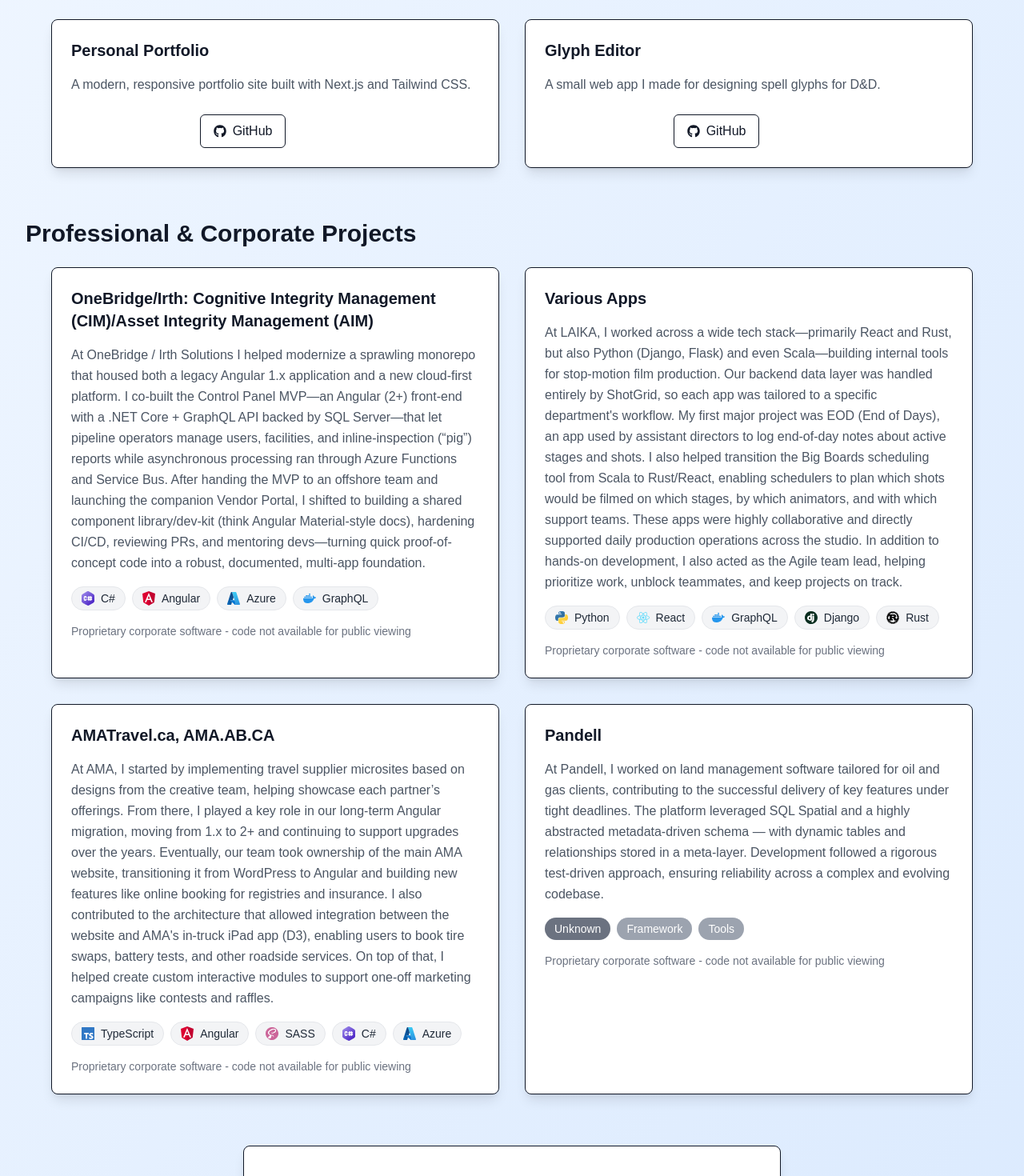
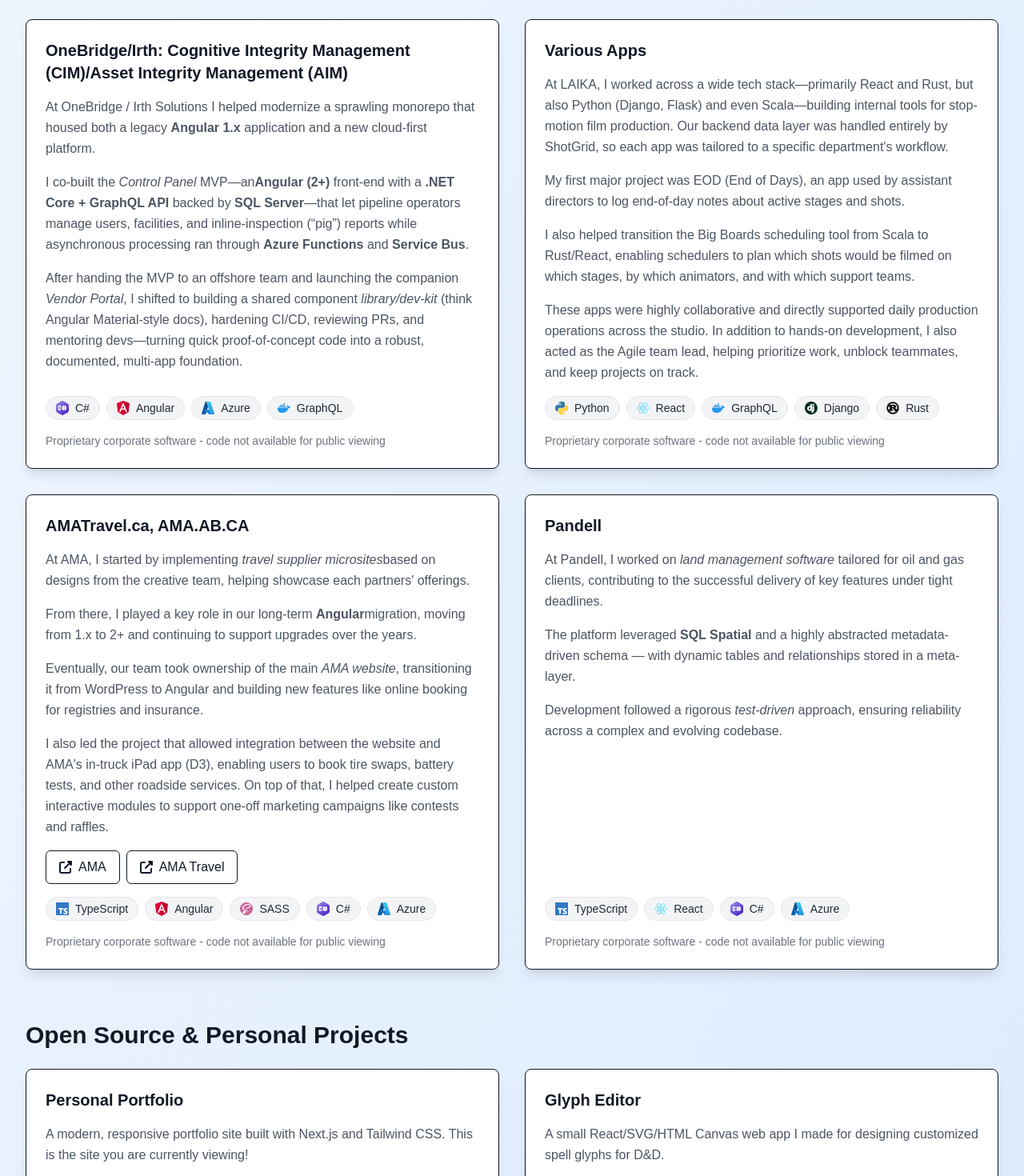
Before and after one commit to JackSchaible/Profile, a Next.js app in the folder App/: page /projects in a window 1280 px wide. Shown: the part 220-1690 px from the top of the page at 80% size. Built offline with nearby package versions, Linux system fonts and the light colour scheme.

Commit message:
Finish projects page

```diff
--- /dev/null
+++ b/App/app/content/professionalProjects.ts
@@ -0,0 +1,60 @@
+import { TechKey } from "./techData";
+
+export interface ProfessionalProject {
+  title: string;
+  description: string;
+  tech: TechKey[];
+  ctas: {
+    name: string;
+    url: string;
+  }[];
+}
+
+const professionalProjects: ProfessionalProject[] = [
+  {
+    title:
+      "OneBridge/Irth: Cognitive Integrity Management (CIM)/Asset Integrity Management (AIM)",
+    description:
+      'At OneBridge / Irth Solutions I helped modernize a sprawling monorepo that housed both a legacy Angular 1.x application and a new cloud-first platform. I co-built the Control Panel MVP—an Angular (2+) front-end with a .NET Core + GraphQL API backed by SQL Server—that let pipeline operators manage users, facilities, and inline-inspection ("pig") reports while asynchronous processing ran through Azure Functions and Service Bus. After handing the MVP to an offshore team and launching the companion Vendor Portal, I shifted to building a shared component library/dev-kit (think Angular Material-style docs), hardening CI/CD, reviewing PRs, and mentoring devs—turning quick proof-of-concept code into a robust, documented, multi-app foundation.',
+    tech: [TechKey.CSHARP, TechKey.ANGULAR, TechKey.AZURE, TechKey.GRAPHQL],
+    ctas: [],
+  },
+  {
+    title: "LAIKA: Various Production Apps",
+    description:
+      "At LAIKA, I worked across a wide tech stack—primarily React and Rust, but also Python (Django, Flask) and even Scala—building internal tools for stop-motion film production. Our backend data layer was handled entirely by ShotGrid, so each app was tailored to a specific department's workflow. My first major project was EOD (End of Days), an app used by assistant directors to log end-of-day notes about active stages and shots. I also helped transition the Big Boards scheduling tool from Scala to Rust/React, enabling schedulers to plan which shots would be filmed on which stages, by which animators, and with which support teams. These apps were highly collaborative and directly supported daily production operations across the studio. In addition to hands-on development, I also acted as the Agile team lead, helping prioritize work, unblock teammates, and keep projects on track.",
+    tech: [
+      TechKey.PYTHON,
+      TechKey.REACT,
+      TechKey.GRAPHQL,
+      TechKey.DJANGO,
+      TechKey.RUST,
+    ],
+    ctas: [],
+  },
+  {
+    title: "AMATravel.ca, AMA.AB.CA",
+    description:
+      "At AMA, I started by implementing travel supplier microsites based on designs from the creative team, helping showcase each partners' offerings. From there, I played a key role in our long-term Angular migration, moving from 1.x to 2+ and continuing to support upgrades over the years. Eventually, our team took ownership of the main AMA website, transitioning it from WordPress to Angular and building new features like online booking for registries and insurance. I also contributed to the architecture that allowed integration between the website and AMA's in-truck iPad app (D3), enabling users to book tire swaps, battery tests, and other roadside services. On top of that, I helped create custom interactive modules to support one-off marketing campaigns like contests and raffles.",
+    tech: [
+      TechKey.TYPESCRIPT,
+      TechKey.ANGULAR,
+      TechKey.SASS,
+      TechKey.CSHARP,
+      TechKey.AZURE,
+    ],
+    ctas: [
+      { name: "AMA", url: "https://ama.ab.ca" },
+      { name: "AMA Travel", url: "https://www.amatravel.ca" },
+    ],
+  },
+  {
+    title: "Pandell: Land Management Software",
+    description:
+      "At Pandell, I worked on land management software tailored for oil and gas clients, contributing to the successful delivery of key features under tight deadlines. The platform leveraged SQL Spatial and a highly abstracted metadata-driven schema — with dynamic tables and relationships stored in a meta-layer. Development followed a rigorous test-driven approach, ensuring reliability across a complex and evolving codebase.",
+    tech: [TechKey.TYPESCRIPT, TechKey.REACT, TechKey.CSHARP, TechKey.AZURE],
+    ctas: [],
+  },
+];
+
+export default professionalProjects;
--- a/App/app/content/projects.ts
+++ b/App/app/content/projects.ts
@@ -2,15 +2,23 @@
   {
     title: "Personal Portfolio",
     description:
-      "A modern, responsive portfolio site built with Next.js and Tailwind CSS.",
+      "A modern, responsive portfolio site built with Next.js and Tailwind CSS. This is the site you are currently viewing!",
     githubLink: "https://github.com/JackSchaible/Profile",
-    webLink: "https://www.jackschaible.ca",
+    webLink: null,
   },
   {
     title: "Glyph Editor",
-    description: "A small web app I made for designing spell glyphs for D&D.",
+    description:
+      "A small React/SVG/HTML Canvas web app I made for designing customized spell glyphs for D&D.",
     githubLink: "https://github.com/JackSchaible/glyph-editor",
     webLink: "https://glyphs.jackschaible.ca",
   },
+  {
+    title: "Saturn Recipe Editor",
+    description:
+      'This is a React + Electron app for editing and managing game-related data for my "Saturn" game project, featuring automatic file system synchronization and a supply chain SVG visualization tool.',
+    githubLink: "https://github.com/JackSchaible/recipe-editor",
+    webLink: null,
+  },
 ];
 export default projects;
--- a/App/app/projects/page.tsx
+++ b/App/app/projects/page.tsx
@@ -21,11 +21,232 @@
             My Projects
           </h1>
 
+          {/* Professional/Corporate Projects Section */}
+          <h2 className="text-2xl md:text-3xl font-bold mb-6 text-primary">
+            Professional & Corporate Projects
+          </h2>
+          <div className="grid gap-8 md:grid-cols-1 lg:grid-cols-2 max-w-7xl mx-auto mb-16">
+            {/* OneBridge */}
+            <div className="bg-card rounded-lg shadow-lg p-6 border border-card-border flex flex-col justify-between">
+              <div>
+                <h3 className="text-xl font-semibold mb-4 text-primary">
+                  OneBridge/Irth: Cognitive Integrity Management (CIM)/Asset
+                  Integrity Management (AIM)
+                </h3>
+                <p className="text-secondary mb-4 leading-relaxed">
+                  At OneBridge / Irth Solutions I helped modernize a sprawling
+                  monorepo that housed both a legacy{" "}
+                  <span className="font-bold">Angular 1.x</span> application and
+                  a new cloud-first platform.
+                </p>
+
+                <p className="text-secondary mb-4 leading-relaxed">
+                  I co-built the <span className="italic">Control Panel</span>{" "}
+                  MVP—an
+                  <span className="font-bold">Angular (2+)</span> front-end with
+                  a <span className="font-bold">.NET Core + GraphQL API</span>{" "}
+                  backed by <span className="font-bold">SQL Server</span>—that
+                  let pipeline operators manage users, facilities, and
+                  inline-inspection (“pig”) reports while asynchronous
+                  processing ran through{" "}
+                  <span className="font-bold">Azure Functions</span> and{" "}
+                  <span className="font-bold">Service Bus</span>.
+                </p>
+                <p className="text-secondary mb-4 leading-relaxed">
+                  After handing the MVP to an offshore team and launching the
+                  companion <span className="italic">Vendor Portal</span>, I
+                  shifted to building a shared component{" "}
+                  <span className="italic">library/dev-kit</span> (think Angular
+                  Material-style docs), hardening CI/CD, reviewing PRs, and
+                  mentoring devs—turning quick proof-of-concept code into a
+                  robust, documented, multi-app foundation.
+                </p>
+              </div>
+
+              <div>
+                <div className="flex flex-wrap gap-2 mb-4">
+                  <TechPill tech={TechKey.CSHARP} />
+                  <TechPill tech={TechKey.ANGULAR} />
+                  <TechPill tech={TechKey.AZURE} />
+                  <TechPill tech={TechKey.GRAPHQL} />
+                </div>
+                <p className="text-sm text-muted">
+                  Proprietary corporate software - code not available for public
+                  viewing
+                </p>
+              </div>
+            </div>
+
+            {/* LAIKA */}
+            <div className="bg-card rounded-lg shadow-lg p-6 border border-card-border flex flex-col justify-between">
+              <div>
+                <h3 className="text-xl font-semibold mb-4 text-primary">
+                  Various Apps
+                </h3>
+                <p className="text-secondary mb-4 leading-relaxed">
+                  At LAIKA, I worked across a wide tech stack—primarily React
+                  and Rust, but also Python (Django, Flask) and even
+                  Scala—building internal tools for stop-motion film production.
+                  Our backend data layer was handled entirely by ShotGrid, so
+                  each app was tailored to a specific department's workflow.
+                </p>
+                <p className="text-secondary mb-4 leading-relaxed">
+                  My first major project was EOD (End of Days), an app used by
+                  assistant directors to log end-of-day notes about active
+                  stages and shots.
+                </p>
+                <p className="text-secondary mb-4 leading-relaxed">
+                  I also helped transition the Big Boards scheduling tool from
+                  Scala to Rust/React, enabling schedulers to plan which shots
+                  would be filmed on which stages, by which animators, and with
+                  which support teams.
+                </p>
+                <p className="text-secondary mb-4 leading-relaxed">
+                  These apps were highly collaborative and directly supported
+                  daily production operations across the studio. In addition to
+                  hands-on development, I also acted as the Agile team lead,
+                  helping prioritize work, unblock teammates, and keep projects
+                  on track.
+                </p>
+              </div>
+
+              <div>
+                <div className="flex flex-wrap gap-2 mb-4">
+                  <TechPill tech={TechKey.PYTHON} />
+                  <TechPill tech={TechKey.REACT} />
+                  <TechPill tech={TechKey.GRAPHQL} />
+                  <TechPill tech={TechKey.DJANGO} />
+                  <TechPill tech={TechKey.RUST} />
+                </div>
+
+                <p className="text-sm text-muted">
+                  Proprietary corporate software - code not available for public
+                  viewing
+                </p>
+              </div>
+            </div>
+
+            {/* AMA */}
+            <div className="bg-card rounded-lg shadow-lg p-6 border border-card-border flex flex-col justify-between">
+              <div>
+                <h3 className="text-xl font-semibold mb-4 text-primary">
+                  AMATravel.ca, AMA.AB.CA
+                </h3>
+                <p className="text-secondary mb-4 leading-relaxed">
+                  At AMA, I started by implementing{" "}
+                  <span className="italic">travel supplier microsites</span>
+                  based on designs from the creative team, helping showcase each
+                  partners' offerings.
+                </p>
+                <p className="text-secondary mb-4 leading-relaxed">
+                  From there, I played a key role in our long-term{" "}
+                  <span className="font-bold">Angular</span>
+                  migration, moving from 1.x to 2+ and continuing to support
+                  upgrades over the years.
+                </p>
+                <p className="text-secondary mb-4 leading-relaxed">
+                  Eventually, our team took ownership of the main{" "}
+                  <span className="italic">AMA website</span>, transitioning it
+                  from WordPress to Angular and building new features like
+                  online booking for registries and insurance.
+                </p>
+                <p className="text-secondary mb-4 leading-relaxed">
+                  I also led the project that allowed integration between the
+                  website and AMA's in-truck iPad app (D3), enabling users to
+                  book tire swaps, battery tests, and other roadside services.
+                  On top of that, I helped create custom interactive modules to
+                  support one-off marketing campaigns like contests and raffles.
+                </p>
+              </div>
+
+              <div>
+                <div className="flex gap-2 mb-4">
+                  <a
+                    href="https://ama.ab.ca"
+                    target="_blank"
+                    rel="noopener noreferrer"
+                    className="inline-flex items-center gap-2 border border-primary text-primary px-4 py-2 rounded-md hover:bg-primary hover:text-white transition-colors duration-200"
+                  >
+                    <FontAwesomeIcon
+                      icon={faExternalLinkAlt}
+                      className="w-4 h-4"
+                    />
+                    AMA
+                  </a>
+                  <a
+                    href="https://www.amatravel.ca"
+                    target="_blank"
+                    rel="noopener noreferrer"
+                    className="inline-flex items-center gap-2 border border-primary text-primary px-4 py-2 rounded-md hover:bg-primary hover:text-white transition-colors duration-200"
+                  >
+                    <FontAwesomeIcon
+                      icon={faExternalLinkAlt}
+                      className="w-4 h-4"
+                    />
+                    AMA Travel
+                  </a>
+                </div>
+
+                <div className="flex flex-wrap gap-2 mb-4">
+                  <TechPill tech={TechKey.TYPESCRIPT} />
+                  <TechPill tech={TechKey.ANGULAR} />
+                  <TechPill tech={TechKey.SASS} />
+                  <TechPill tech={TechKey.CSHARP} />
+                  <TechPill tech={TechKey.AZURE} />
+                </div>
+
+                <p className="text-sm text-muted">
+                  Proprietary corporate software - code not available for public
+                  viewing
+                </p>
+              </div>
+            </div>
+
+            {/* Pandell */}
+            <div className="bg-card rounded-lg shadow-lg p-6 border border-card-border flex flex-col justify-between">
+              <div>
+                <h3 className="text-xl font-semibold mb-4 text-primary">
+                  Pandell
+                </h3>
+                <p className="text-secondary mb-4 leading-relaxed">
+                  At Pandell, I worked on{" "}
+                  <span className="italic">land management software</span>{" "}
+                  tailored for oil and gas clients, contributing to the
+                  successful delivery of key features under tight deadlines.
+                </p>
+                <p className="text-secondary mb-4 leading-relaxed">
+                  The platform leveraged{" "}
+                  <span className="font-bold">SQL Spatial</span> and a highly
+                  abstracted metadata-driven schema — with dynamic tables and
+                  relationships stored in a meta-layer.
+                </p>
+                <p className="text-secondary mb-4 leading-relaxed">
+                  Development followed a rigorous{" "}
+                  <span className="italic">test-driven</span> approach, ensuring
+                  reliability across a complex and evolving codebase.
+                </p>
+              </div>
+
+              <div>
+                <div className="flex flex-wrap gap-2 mb-4">
+                  <TechPill tech={TechKey.TYPESCRIPT} />
+                  <TechPill tech={TechKey.REACT} />
+                  <TechPill tech={TechKey.CSHARP} />
+                  <TechPill tech={TechKey.AZURE} />
+                </div>
+                <p className="text-sm text-muted">
+                  Proprietary corporate software - code not available for public
+                  viewing
+                </p>
+              </div>
+            </div>
+          </div>
+
           {/* Public Projects Section */}
           <h2 className="text-2xl md:text-3xl font-bold mb-6 text-primary">
             Open Source & Personal Projects
           </h2>
-          <div className="grid gap-8 md:grid-cols-2 lg:grid-cols-2 max-w-6xl mx-auto mb-16">
+          <div className="grid gap-8 md:grid-cols-2 lg:grid-cols-2 max-w-7xl mx-auto mb-16">
             {projects.map((project, index) => (
               <div
                 key={index}
@@ -46,7 +267,10 @@
                       rel="noopener noreferrer"
                       className="inline-flex items-center gap-2 bg-accent text-white px-4 py-2 rounded-md hover:bg-accent-hover transition-colors duration-200"
                     >
-                      <FontAwesomeIcon icon={faExternalLinkAlt} className="w-4 h-4" />
+                      <FontAwesomeIcon
+                        icon={faExternalLinkAlt}
+                        className="w-4 h-4"
+                      />
                       View Project
                     </a>
                   )}
@@ -66,89 +290,6 @@
             ))}
           </div>
 
-          {/* Professional/Corporate Projects Section */}
-          <h2 className="text-2xl md:text-3xl font-bold mb-6 text-primary">
-            Professional & Corporate Projects
-          </h2>
-          <div className="grid gap-8 md:grid-cols-1 lg:grid-cols-2 max-w-6xl mx-auto mb-16">
-            {/* OneBridge */}
-            <div className="bg-card rounded-lg shadow-lg p-6 border border-card-border">
-              <h3 className="text-xl font-semibold mb-4 text-primary">
-                OneBridge/Irth: Cognitive Integrity Management (CIM)/Asset Integrity Management (AIM)
-              </h3>
-              <p className="text-secondary mb-4 leading-relaxed">
-                At OneBridge / Irth Solutions I helped modernize a sprawling monorepo that housed both a legacy Angular 1.x application and a new cloud-first platform. I co-built the Control Panel MVP—an Angular (2+) front-end with a .NET Core + GraphQL API backed by SQL Server—that let pipeline operators manage users, facilities, and inline-inspection (“pig”) reports while asynchronous processing ran through Azure Functions and Service Bus. After handing the MVP to an offshore team and launching the companion Vendor Portal, I shifted to building a shared component library/dev-kit (think Angular Material-style docs), hardening CI/CD, reviewing PRs, and mentoring devs—turning quick proof-of-concept code into a robust, documented, multi-app foundation.
-              </p>
-              <div className="flex flex-wrap gap-2 mb-4">
-                <TechPill tech={TechKey.CSHARP} />
-                <TechPill tech={TechKey.ANGULAR} />
-                <TechPill tech={TechKey.AZURE} />
-                <TechPill tech={TechKey.GRAPHQL} />
-              </div>
-              <p className="text-sm text-muted">
-                Proprietary corporate software - code not available for public viewing
-              </p>
-            </div>
-
-            {/* LAIKA */}
-            <div className="bg-card rounded-lg shadow-lg p-6 border border-card-border">
-              <h3 className="text-xl font-semibold mb-4 text-primary">
-                Various Apps
-              </h3>
-              <p className="text-secondary mb-4 leading-relaxed">
-                At LAIKA, I worked across a wide tech stack—primarily React and Rust, but also Python (Django, Flask) and even Scala—building internal tools for stop-motion film production. Our backend data layer was handled entirely by ShotGrid, so each app was tailored to a specific department's workflow. My first major project was EOD (End of Days), an app used by assistant directors to log end-of-day notes about active stages and shots. I also helped transition the Big Boards scheduling tool from Scala to Rust/React, enabling schedulers to plan which shots would be filmed on which stages, by which animators, and with which support teams. These apps were highly collaborative and directly supported daily production operations across the studio. In addition to hands-on development, I also acted as the Agile team lead, helping prioritize work, unblock teammates, and keep projects on track.
-              </p>
-              <div className="flex flex-wrap gap-2 mb-4">
-                <TechPill tech={TechKey.PYTHON} />
-                <TechPill tech={TechKey.REACT} />
-                <TechPill tech={TechKey.GRAPHQL} />
-                <TechPill tech={TechKey.DJANGO} />
-                <TechPill tech={TechKey.RUST} />
-              </div>
-              <p className="text-sm text-muted">
-                Proprietary corporate software - code not available for public viewing
-              </p>
-            </div>
-
-            {/* AMA */}
-            <div className="bg-card rounded-lg shadow-lg p-6 border border-card-border">
-              <h3 className="text-xl font-semibold mb-4 text-primary">
-                AMATravel.ca, AMA.AB.CA
-              </h3>
-              <p className="text-secondary mb-4 leading-relaxed">
-                At AMA, I started by implementing travel supplier microsites based on designs from the creative team, helping showcase each partner’s offerings. From there, I played a key role in our long-term Angular migration, moving from 1.x to 2+ and continuing to support upgrades over the years. Eventually, our team took ownership of the main AMA website, transitioning it from WordPress to Angular and building new features like online booking for registries and insurance. I also contributed to the architecture that allowed integration between the website and AMA's in-truck iPad app (D3), enabling users to book tire swaps, battery tests, and other roadside services. On top of that, I helped create custom interactive modules to support one-off marketing campaigns like contests and raffles.
-              </p>
-              <div className="flex flex-wrap gap-2 mb-4">
-                <TechPill tech={TechKey.TYPESCRIPT} />
-                <TechPill tech={TechKey.ANGULAR} />
-                <TechPill tech={TechKey.SASS} />
-                <TechPill tech={TechKey.CSHARP} />
-                <TechPill tech={TechKey.AZURE} />
-              </div>
-              <p className="text-sm text-muted">
-                Proprietary corporate software - code not available for public viewing
-              </p>
-            </div>
-
-            {/* Pandell */}
-            <div className="bg-card rounded-lg shadow-lg p-6 border border-card-border">
-              <h3 className="text-xl font-semibold mb-4 text-primary">
-                Pandell
-              </h3>
-              <p className="text-secondary mb-4 leading-relaxed">
-                At Pandell, I worked on land management software tailored for oil and gas clients, contributing to the successful delivery of key features under tight deadlines. The platform leveraged SQL Spatial and a highly abstracted metadata-driven schema — with dynamic tables and relationships stored in a meta-layer. Development followed a rigorous test-driven approach, ensuring reliability across a complex and evolving codebase.
-              </p>
-              <div className="flex flex-wrap gap-2 mb-4">
-                <TechPill techcolor="bg-gray-400" />
-                <TechPill name="Framework" color="bg-gray-400" />
-                <TechPill name="Tools" color="bg-gray-400" />
-              </div>
-              <p className="text-sm text-muted">
-                Proprietary corporate software - code not available for public viewing
-              </p>
-            </div>
-          </div>
-
           {/* Add More Projects Section */}
           <div className="mt-12 text-center">
             <div className="bg-card rounded-lg shadow-lg p-8 border border-card-border max-w-2xl mx-auto">
@@ -156,7 +297,8 @@
                 More Projects Coming Soon
               </h2>
               <p className="text-secondary leading-relaxed">
-                I'm always working on something new! Check back later or follow me on GitHub to see what I'm building next.
+                I'm always working on something new! Check back later or follow
+                me on GitHub to see what I'm building next.
               </p>
             </div>
           </div>
```
Also changed, not shown: App/app/content/techData.ts (+23 -17 lines), App/app/content/techStack.ts (+2 -5 lines), App/app/page.tsx (+7 -5 lines).
